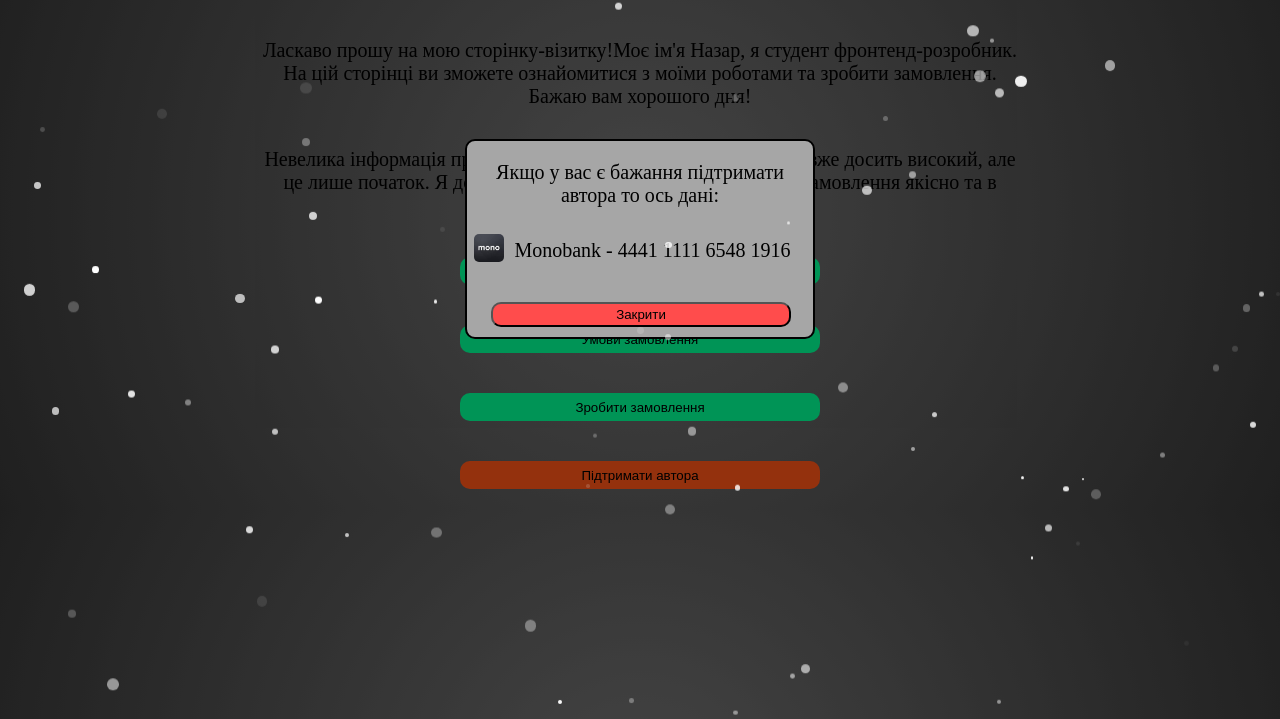
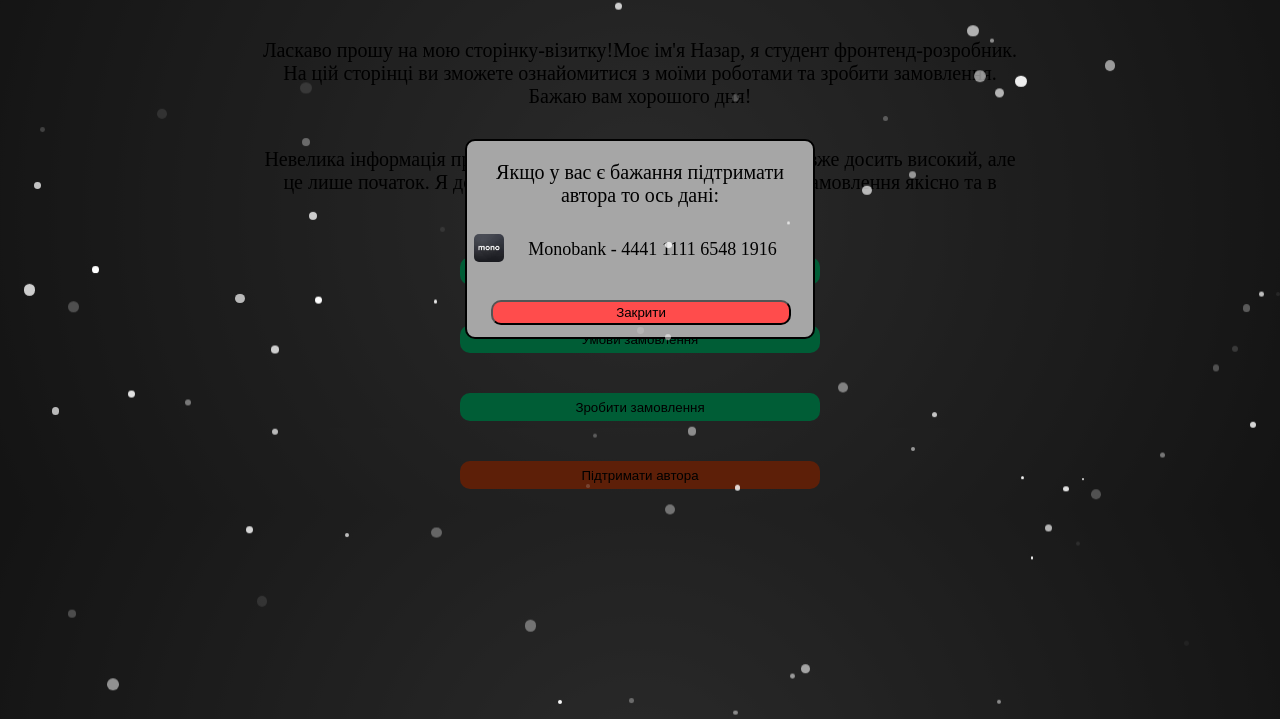
Before and after one commit to ToNaza/Naza_Hub, a plain HTML site: page index.html in a window 1280 px wide. Both pictures are taken after a click on the button "Підтримати автора". Shown: the part 81-800 px from the top of the page. Drawn offline with Linux system fonts and the light colour scheme.

Commit message:
fixed bug

```diff
--- a/index.html
+++ b/index.html
@@ -49,7 +49,7 @@
     <div class="modul" id="modul">
         <div class="modul_box">
             <p> Якщо у вас є бажання підтримати автора то ось дані:</p>
-            <img src="./media/Monobank.png"/> <p style="margin-top: -54px; margin-left: 25px;">Monobank - 4441 1111 6548 1916</p>
+            <img src="./media/Monobank.png"/> <p style="margin-top: -54px; margin-left: 25px; font-size: 18px;">Monobank - 4441 1111 6548 1916</p>
             <button id="closemodul">Закрити</button>
         </div>
     </div>
--- a/style.css
+++ b/style.css
@@ -107,7 +107,7 @@ button{
 
 
 .modul {
-    background-color: rgba(0, 0, 0, 0.418);
+    background-color: rgba(0, 0, 0, 0.636);
     position: fixed;
     top: 0;
     left: 0;
@@ -126,23 +126,9 @@ button{
     margin: auto;
     margin-top: 220px;
     border-radius: 10px;
-    transform: scale(0.7); /* Початковий масштаб */
-    transition: transform 0.5s ease, opacity 0.5s ease;
-}
+    transform: scale(0.7);
+    transition: transform 0.5s ease;
 
-.modul.open {
-    visibility: visible;
-    opacity: 1;
-}
-
-.modul.open .modul_box {
-    transform: scale(1); /* Нормальний масштаб при відкритті */
-    opacity: 1; /* Нормальна непрозорість при відкритті */
-}
-
-.modul.closing .modul_box {
-    transform: scale(0.7); /* Анімація зменшення масштабу при закритті */
-    opacity: 0; /* Анімація прозорості при закритті */
 }
 
 .modul_box img{
```
